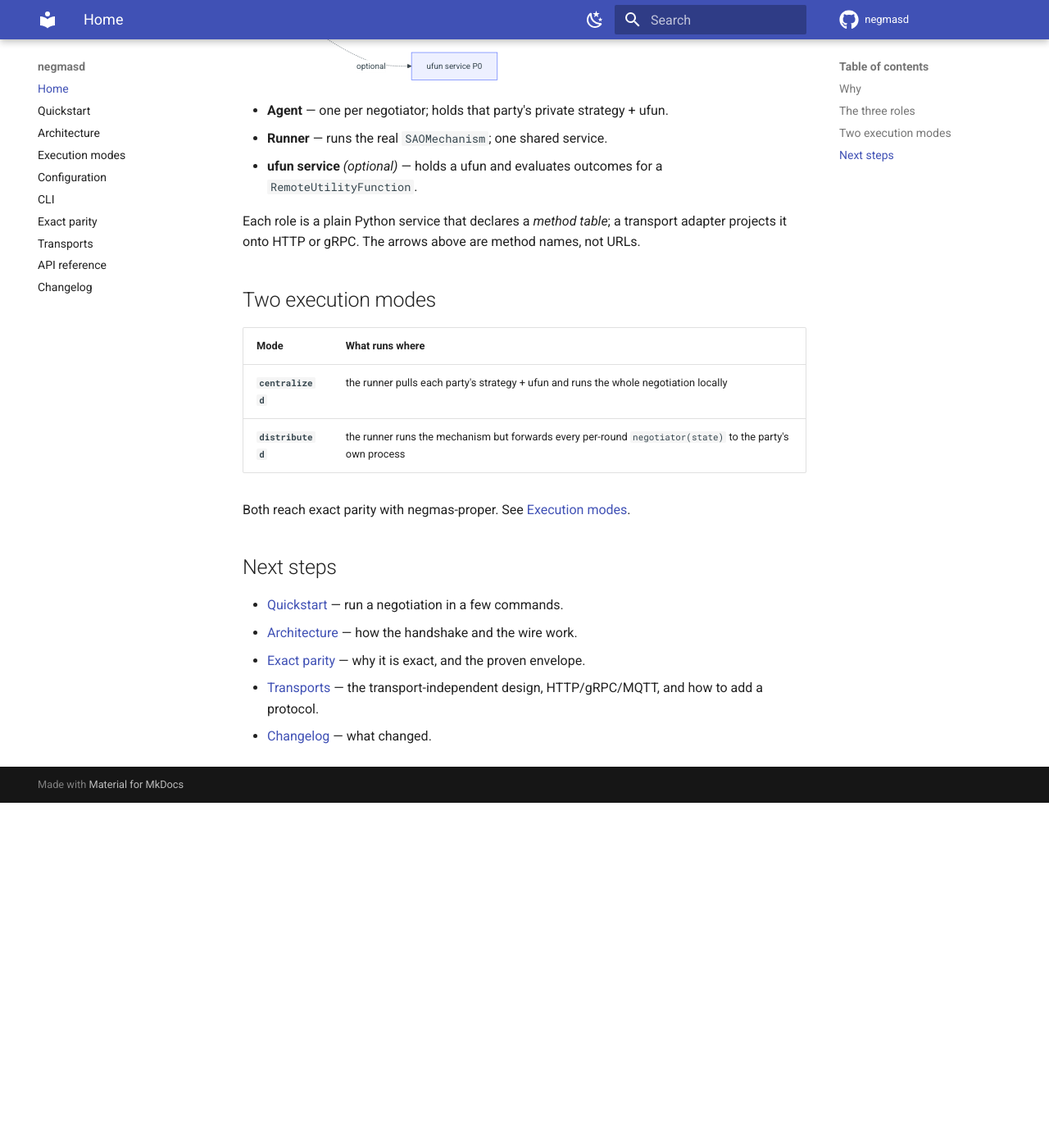
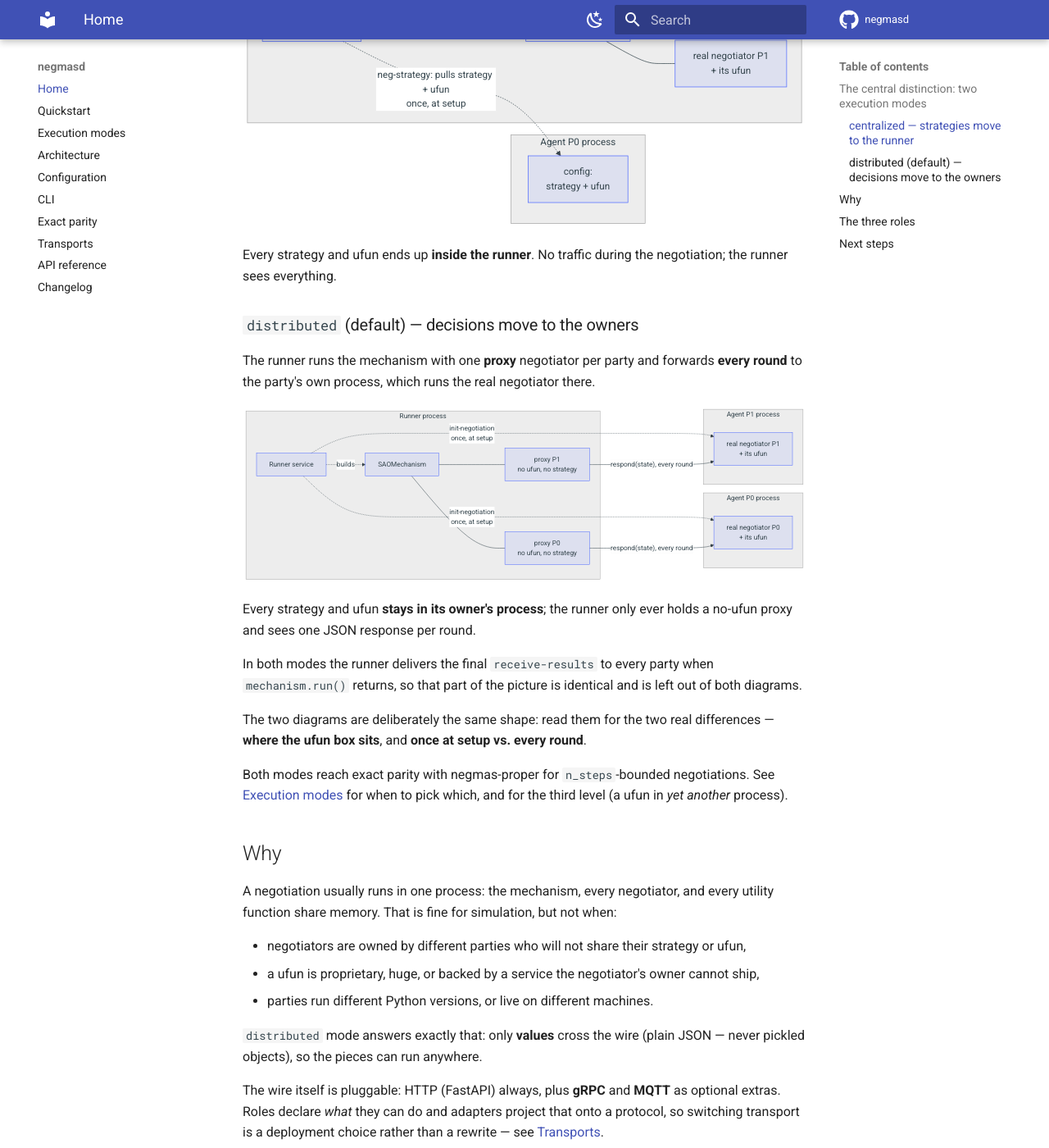
Before and after one commit to yasserfarouk/negmasd, an MkDocs documentation site: the page built from docs/index.md, in a window 1280 px wide and 1400 px high, scrolled down 921 px. Shown: the whole window at 82% size. Built offline with MkDocs 1.6.1 and Material for MkDocs 9.7.7, drawn with Linux system fonts in a browser that asks for light colours; comment, search, counter and statistics services are not loaded; before the commit the page ends 1900 px from its top, so only the background shows below that; some of the changed text lies outside the part shown.

Commit message:
Put the centralized/distributed distinction first in the docs
Every negotiation picks a mode, and it shapes everything else, but the
distinction was buried: a table on the home page below the roles, and a
prose-only page sitting fourth in the nav.

Lead the README and the docs home page with it instead, and draw both
modes. The two diagrams share a shape so the eye lands on the two real
differences: whether the ufun box sits in the runner or in the agent, and
whether traffic happens once at setup or every round. Setup arrows hang
off the runner *service* (which is what calls neg-strategy and
init-negotiation) rather than the mechanism, which never talks to a peer;
receive-results is identical in both modes, so it is prose, not an edge.

Also state that mode is a property of the negotiation and not a
server-wide switch, move Execution modes ahead of Architecture in the
nav, and reframe architecture.md as the mechanics behind the modes rather
than a second explanation of them.

````diff
--- a/docs/index.md
+++ b/docs/index.md
@@ -2,7 +2,84 @@
 
 **negmasd** runs any [negmas](https://github.com/yasserfarouk/negmas) negotiation with its pieces split across processes or machines — each negotiator (and, optionally, each utility function) in its own process — while reaching **bit-exact parity** with an ordinary in-process negmas run.
 
-It reuses negmas's own `SAOMechanism`; it does **not** reimplement the negotiation protocol. The runner runs the real mechanism and forwards only the per-round decisions to the processes that own them. That is what makes exact parity achievable.
+It reuses negmas's own `SAOMechanism`; it does **not** reimplement the negotiation protocol. That is what makes exact parity achievable.
+
+## The central distinction: two execution modes
+
+Every negotiation declares a `mode` — it is a property of the **negotiation**
+(`NegotiationModel.mode`, default `distributed`), not a server-wide switch, so one
+runner can serve both at once.
+
+In both modes the runner runs the real `SAOMechanism`. What differs is **where each
+party's strategy and ufun live**, and therefore **who computes each response**.
+
+### `centralized` — strategies move to the runner
+
+The runner pulls each party's strategy + ufun **once, at setup**, builds the
+negotiators in its own process, and runs the whole negotiation locally.
+
+```mermaid
+flowchart LR
+    subgraph P0["Agent P0 process"]
+      C0["config:<br/>strategy + ufun"]
+    end
+    subgraph RUN["Runner process"]
+      RS["Runner service"]
+      M["SAOMechanism"]
+      M --- N0["real negotiator P0<br/>+ its ufun"]
+      M --- N1["real negotiator P1<br/>+ its ufun"]
+      RS -. builds .-> M
+    end
+    subgraph P1["Agent P1 process"]
+      C1["config:<br/>strategy + ufun"]
+    end
+    RS -. "neg-strategy: pulls strategy + ufun<br/>once, at setup" .-> C0
+    RS -. "neg-strategy: pulls strategy + ufun<br/>once, at setup" .-> C1
+```
+
+Every strategy and ufun ends up **inside the runner**. No traffic during the
+negotiation; the runner sees everything.
+
+### `distributed` (default) — decisions move to the owners
+
+The runner runs the mechanism with one **proxy** negotiator per party and
+forwards **every round** to the party's own process, which runs the real
+negotiator there.
+
+```mermaid
+flowchart LR
+    subgraph P0["Agent P0 process"]
+      N0["real negotiator P0<br/>+ its ufun"]
+    end
+    subgraph RUN["Runner process"]
+      RS["Runner service"]
+      M["SAOMechanism"]
+      M --- X0["proxy P0<br/>no ufun, no strategy"]
+      M --- X1["proxy P1<br/>no ufun, no strategy"]
+      RS -. builds .-> M
+    end
+    subgraph P1["Agent P1 process"]
+      N1["real negotiator P1<br/>+ its ufun"]
+    end
+    RS -. "init-negotiation<br/>once, at setup" .-> N0
+    RS -. "init-negotiation<br/>once, at setup" .-> N1
+    X0 -- "respond(state), every round" --> N0
+    X1 -- "respond(state), every round" --> N1
+```
+
+Every strategy and ufun **stays in its owner's process**; the runner only ever
+holds a no-ufun proxy and sees one JSON response per round.
+
+In both modes the runner delivers the final `receive-results` to every party when
+`mechanism.run()` returns, so that part of the picture is identical and is left out
+of both diagrams.
+
+The two diagrams are deliberately the same shape: read them for the two real
+differences — **where the ufun box sits**, and **once at setup vs. every round**.
+
+Both modes reach exact parity with negmas-proper for `n_steps`-bounded
+negotiations. See [Execution modes](modes.md) for when to pick which, and for the
+third level (a ufun in *yet another* process).
 
 ## Why
 
@@ -12,42 +89,24 @@
 - a ufun is proprietary, huge, or backed by a service the negotiator's owner cannot ship,
 - parties run different Python versions, or live on different machines.
 
-negmasd keeps each party's strategy and ufun in that party's own process. Only **values** cross the wire (plain JSON — never pickled objects), so the pieces can run anywhere.
+`distributed` mode answers exactly that: only **values** cross the wire (plain JSON — never pickled objects), so the pieces can run anywhere.
 
 The wire itself is pluggable: HTTP (FastAPI) always, plus **gRPC** and **MQTT** as optional extras. Roles declare *what* they can do and adapters project that onto a protocol, so switching transport is a deployment choice rather than a rewrite — see [Transports](transports.md).
 
 ## The three roles
-
-```mermaid
-flowchart LR
-    A0[Agent P0<br/>strategy + ufun] -- "/respond" --- R((Runner<br/>real SAOMechanism))
-    A1[Agent P1<br/>strategy + ufun] -- "/respond" --- R
-    A0 -. optional .-> U0[ufun service P0]
-    A1 -. optional .-> U1[ufun service P1]
-    R -- "/receive-results" --> A0
-    R -- "/receive-results" --> A1
-```
 
 - **Agent** — one per negotiator; holds that party's private strategy + ufun.
 - **Runner** — runs the real `SAOMechanism`; one shared service.
 - **ufun service** *(optional)* — holds a ufun and evaluates outcomes for a `RemoteUtilityFunction`.
 
 Each role is a plain Python service that declares a *method table*; a transport
-adapter projects it onto HTTP or gRPC. The arrows above are method names, not
-URLs.
-
-## Two execution modes
-
-| Mode | What runs where |
-|------|-----------------|
-| **`centralized`** | the runner pulls each party's strategy + ufun and runs the whole negotiation locally |
-| **`distributed`** | the runner runs the mechanism but forwards every per-round `negotiator(state)` to the party's own process |
-
-Both reach exact parity with negmas-proper. See [Execution modes](modes.md).
+adapter projects it onto HTTP, gRPC or MQTT. The arrows in the diagrams above are
+method names, not URLs.
 
 ## Next steps
 
 - [Quickstart](quickstart.md) — run a negotiation in a few commands.
+- [Execution modes](modes.md) — the two modes in detail, plus remote ufuns.
 - [Architecture](architecture.md) — how the handshake and the wire work.
 - [Exact parity](parity.md) — why it is exact, and the proven envelope.
 - [Transports](transports.md) — the transport-independent design, HTTP/gRPC/MQTT, and how to add a protocol.
--- a/mkdocs.yml
+++ b/mkdocs.yml
@@ -59,8 +59,8 @@
 nav:
   - Home: index.md
   - Quickstart: quickstart.md
+  - Execution modes: modes.md
   - Architecture: architecture.md
-  - Execution modes: modes.md
   - Configuration: configuration.md
   - CLI: cli.md
   - Exact parity: parity.md
````
Also changed, not shown: CHANGELOG.md (+8 -0 lines), README.md (+73 -13 lines), docs/architecture.md (+10 -3 lines), docs/modes.md (+61 -3 lines), docs/quickstart.md (+3 -1 lines).
